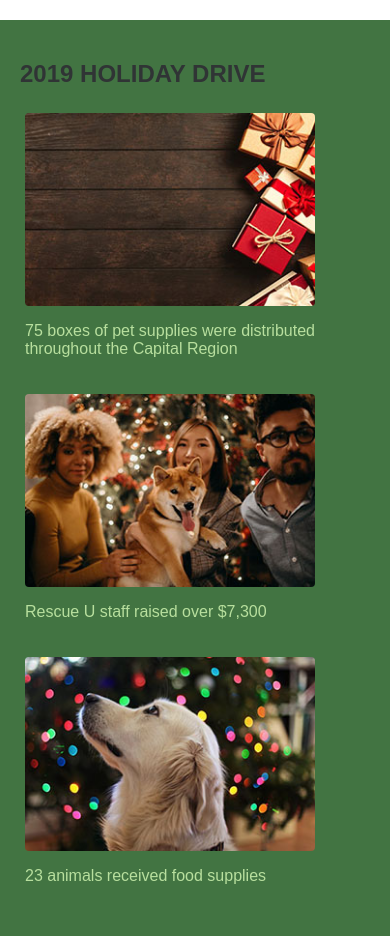
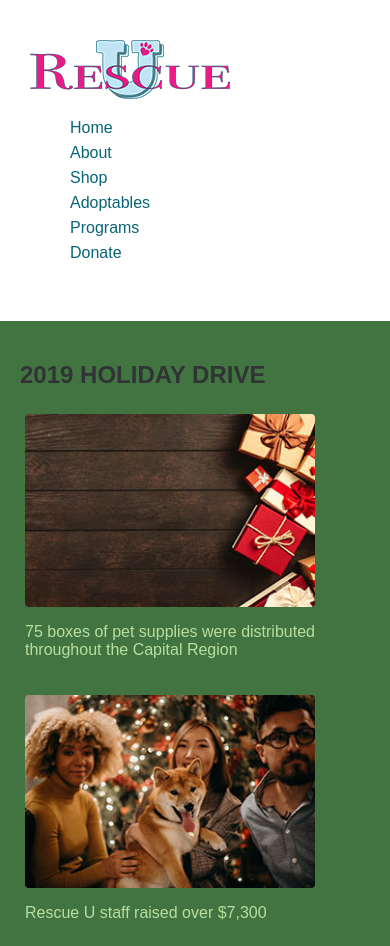
Before and after one commit to ikat518/ACC_Final_Project, a plain HTML site: page holidaydrive.html in a window 390 px wide. Shown: the top 946 px of the page. Drawn offline with Linux system fonts and the light colour scheme.

Commit message:
added mobile nav to holiday and annual report pgs

```diff
--- a/css/main.css
+++ b/css/main.css
@@ -425,6 +425,7 @@ img {
 
 .map {
   float: left;
+  margin-top: 4px;
   padding: 15px;
   position: relative;
 }
--- a/holidaydrive.html
+++ b/holidaydrive.html
@@ -22,15 +22,27 @@
 <body>
 
   <nav class="nav">
-    <div class="home"><a href="#">Home</a></div>
+    <div class="home"><a href="home.html">Home</a></div>
     <div class="about"><a href="about.html">About</a></div>
     <div class="shop"><a href="shop.html">Shop</a></div>
-<div class= "logo"><img src="img/rescue_u_logo_200px.png">
+<div class= "nav-logo"><img src="img/rescue_u_logo_200px.png">
     <img>
 </div>
     <div class="adoptables"><a href="adoptables.html">Adoptables</a></div>
     <div class="programs"><a href="programs.html">Programs</a></div>
     <div class="donate"><a href="#">Donate</a></div>
+</nav>
+<nav class="mobile-nav">
+  <img src="img/rescue_u_logo_200px.png"><img>
+
+    <ul>
+       <li><a href="home.html">Home</a></li>
+       <li><a href="about.html">About</a></li></class="about">
+       <li><a  href="shop.html">Shop</a></li>
+       <li><a href="adoptables.html">Adoptables</a></li>
+       <li class="programs"><li><a href="programs.html">Programs</a></li>
+        <li><a  href="#">Donate</a></li>
+    </ul>
 </nav>
 
     <section class="holidaydrive">
```
Also changed, not shown: about.html (+2 -2 lines), annualreports.html (+14 -2 lines), home.html (+1 -1 lines), programs.html (+1 -1 lines), shop.html (+1 -1 lines).
